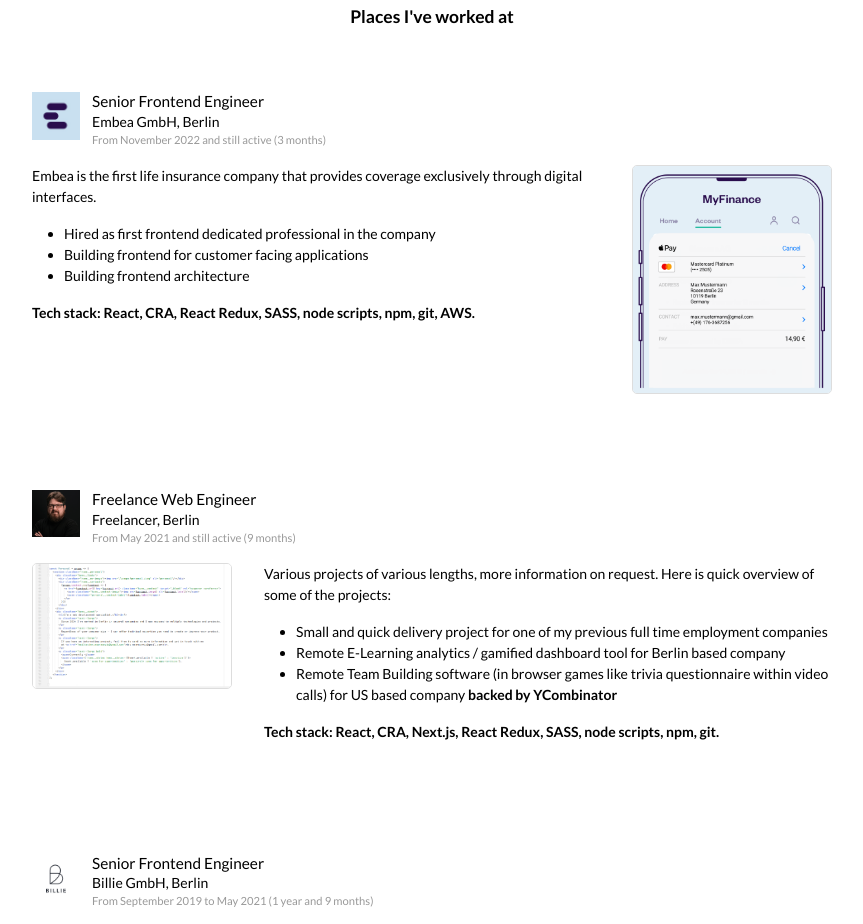
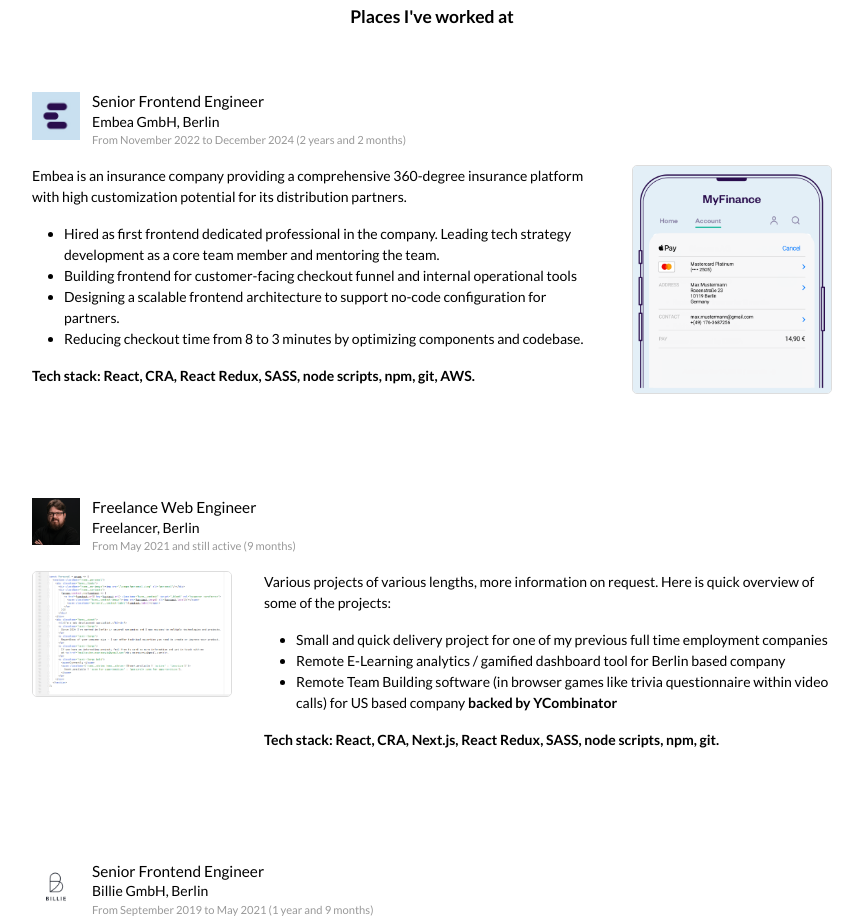
Before and after one commit to msaracevic/msaracevic.github.io, a React (Create React App) app: page /#/ in a window 1280 px wide. Shown: the part 1040-1964 px from the top of the page, without its empty margins (208-1071 px from the left). Built offline with nearby package versions, Linux system fonts and the light colour scheme.

Commit message:
Update information

```diff
--- a/src/components/Resources/index.js
+++ b/src/components/Resources/index.js
@@ -55,6 +55,7 @@
           </div>
           <div className="resources__item">
             <ReactEmbedGist gist="msaracevic/5d757e2fc72482a9a4a439969500c2eb" wrapperClass="gist"/>
+            <ReactEmbedGist gist="msaracevic/5d757e2fc72482a9a4a439969500c2eb" wrapperClass="gist"/>
           </div>
           <div className="resources__item resources__item--so">
             <h2 className="title">Stack Overflow Questions</h2>
--- a/src/data/work.json
+++ b/src/data/work.json
@@ -16,16 +16,17 @@
     {
       "company": "Embea GmbH",
       "start": "November 2022",
-      "end": false,
+      "end": "December 2024",
       "image": "/images/work/embea.jpeg",
       "appImage": "/images/apps/embea.png",
       "position": "Senior Frontend Engineer",
       "location": "Berlin",
-      "description": "Embea is the first life insurance company that provides coverage exclusively through digital interfaces.",
+      "description": "Embea is an insurance company providing a comprehensive 360-degree insurance platform with high customization potential for its distribution partners.",
       "responsibilities": [
-        "Hired as first frontend dedicated professional in the company",
-        "Building frontend for customer facing applications",
-        "Building frontend architecture"
+        "Hired as first frontend dedicated professional in the company. Leading tech strategy development as a core team member and mentoring the team.",
+        "Building frontend for customer-facing checkout funnel and internal operational tools",
+        "Designing a scalable frontend architecture to support no-code configuration for partners.",
+        "Reducing checkout time from 8 to 3 minutes by optimizing components and codebase."
       ],
       "technologies": "React, CRA, React Redux, SASS, node scripts, npm, git, AWS."
     },
```
Also changed, not shown: package.json (+5 -5 lines), 1 other file (tests, documents, lock files or other folders).
